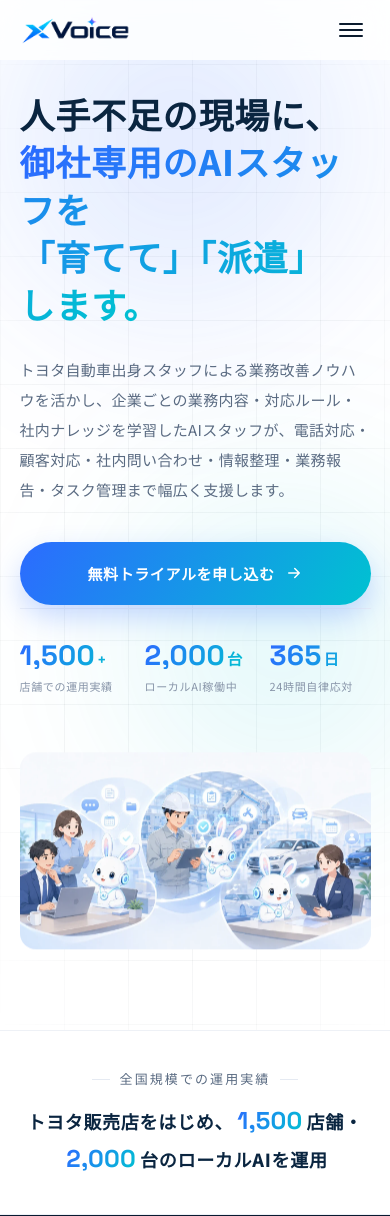
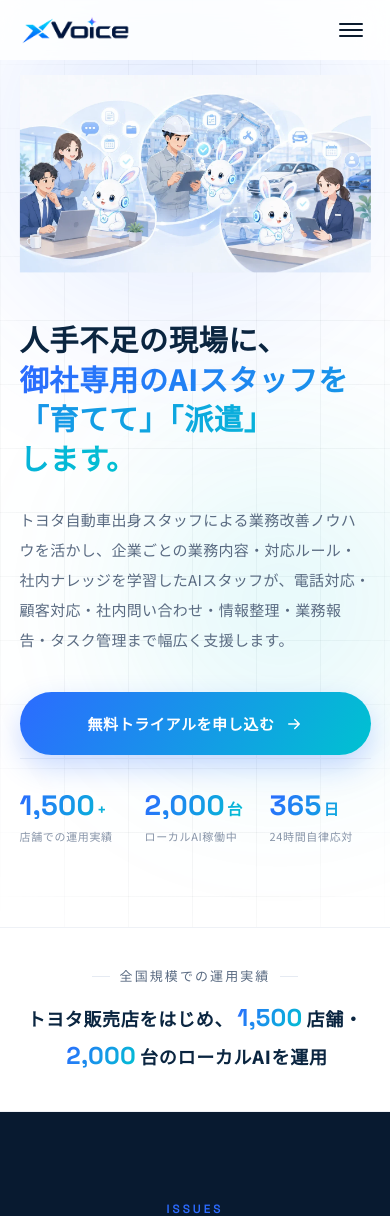
Before and after one commit to tagukichi/ailp, a PHP site: page / in a window 390 px wide. Shown: the top 1216 px of the page. Run offline with PHP 8.4, Linux system fonts and the light colour scheme.

Commit message:
FV: 右イラストを大きく背景配置、左カラム拡張で見出し3行レイアウトに
- .hero-inner: 2カラム grid を廃止し block / position: relative に。min-height: 560px で画像のための高さを確保
- .hero-content: max-width 580px → 820px、z-index: 2 でテキスト最前面
- .hero-title: font-size を clamp(34px,5vw,60px) → clamp(32px,4.4vw,54px) に縮小し、820px 内で 3 行に収まるよう調整
- .hero-visual: 右カラム配置から absolute へ変更。right: -6% / width: 72% / max-width: 1040px でコンテナ右端から外側へはみ出すサイズに拡大
- .hero-illustration img: 左端を mask-image (linear-gradient) でフェードさせ、テキスト領域との重なりを自然に。z-index: 1 でテキスト背面
- ~1201px(タブレット): content 720px / title 4vw 上限 44px / visual 60% 縮小で見出しが 3 行を維持
- ~750px(モバイル): 縦積みに戻し（flex column）、画像→テキストの順で表示、マスクは解除して画像をフル表示
- wp-theme/xvoice/style.css にも同等の調整を反映

```diff
--- a/style.css
+++ b/style.css
@@ -380,13 +380,15 @@ p { margin: 0; }
 
 .hero-inner {
   position: relative;
-  display: grid;
-  grid-template-columns: 1.05fr .95fr;
-  gap: 80px;
-  align-items: center;
-}
-
-.hero-content { max-width: 580px; }
+  display: block;
+  min-height: 560px;
+}
+
+.hero-content {
+  position: relative;
+  z-index: 2;
+  max-width: 820px;
+}
 
 .eyebrow {
   display: inline-flex;
@@ -432,7 +434,7 @@ p { margin: 0; }
 
 .hero-title {
   margin-top: 14px;
-  font-size: clamp(34px, 5vw, 60px);
+  font-size: clamp(32px, 4.4vw, 54px);
   font-weight: 800;
   line-height: 1.35;
   letter-spacing: 0.02em;
@@ -499,26 +501,31 @@ p { margin: 0; }
   letter-spacing: 0.06em;
 }
 
-/* Hero Visual — illustration */
+/* Hero Visual — illustration as right-anchored background */
 .hero-visual {
-  position: relative;
-  height: 100%;
-  display: flex;
-  align-items: center;
-  justify-content: center;
+  position: absolute;
+  top: 50%;
+  right: -6%;
+  transform: translateY(-50%);
+  width: 72%;
+  max-width: 1040px;
+  z-index: 1;
+  pointer-events: none;
 }
 
 .hero-illustration {
   position: relative;
   width: 100%;
-  max-width: 620px;
   animation: heroFloat 6s ease-in-out infinite;
 }
 .hero-illustration img {
   display: block;
   width: 100%;
   height: auto;
-  border-radius: var(--radius-lg, 20px);
+  border-radius: 0;
+  opacity: .95;
+  -webkit-mask-image: linear-gradient(to right, transparent 0%, rgba(0,0,0,.15) 12%, #000 34%, #000 100%);
+          mask-image: linear-gradient(to right, transparent 0%, rgba(0,0,0,.15) 12%, #000 34%, #000 100%);
 }
 @keyframes heroFloat {
   0%, 100% { transform: translateY(0); }
@@ -2689,7 +2696,9 @@ p { margin: 0; }
 @media (max-width: 1201px) {
   .container { padding-left: 3%; padding-right: 3%; }
   .nav { padding: 0 3%; }
-  .hero-inner { gap: 48px; }
+  .hero-content { max-width: 720px; }
+  .hero-title { font-size: clamp(30px, 4vw, 44px); }
+  .hero-visual { width: 60%; right: -3%; max-width: 720px; }
   .hero-meta { gap: 32px; }
   .feature-row { gap: 56px; }
 
@@ -2732,9 +2741,9 @@ p { margin: 0; }
 
   /* Hero */
   .hero { padding: calc(var(--header-h) + 16px) 0 80px; }
-  .hero-inner { grid-template-columns: 1fr; gap: 56px; }
-  .hero-content { max-width: none; }
-  .hero-title { font-size: clamp(32px, 9vw, 42px); }
+  .hero-inner { display: flex; flex-direction: column; gap: 32px; min-height: 0; }
+  .hero-content { max-width: none; order: 2; }
+  .hero-title { font-size: clamp(28px, 7.5vw, 38px); }
   .hero-lead { font-size: 15px; }
   .hero-cta { flex-direction: column; align-items: stretch; }
   .hero-cta .btn { width: 100%; }
@@ -2743,10 +2752,17 @@ p { margin: 0; }
   .hero-meta .hero-num { font-size: 28px; }
   .hero-meta span { font-size: 11px; }
   .hero-visual {
-    min-height: auto;
-    display: flex;
-    flex-direction: column;
-    gap: 16px;
+    position: static;
+    transform: none;
+    width: 100%;
+    max-width: none;
+    right: auto;
+    order: 1;
+  }
+  .hero-illustration img {
+    -webkit-mask-image: none;
+            mask-image: none;
+    opacity: 1;
   }
   .visual-card { position: static; }
   .visual-main { inset: auto; }
```
Also changed, not shown: wp-theme/xvoice/style.css (+42 -27 lines).
